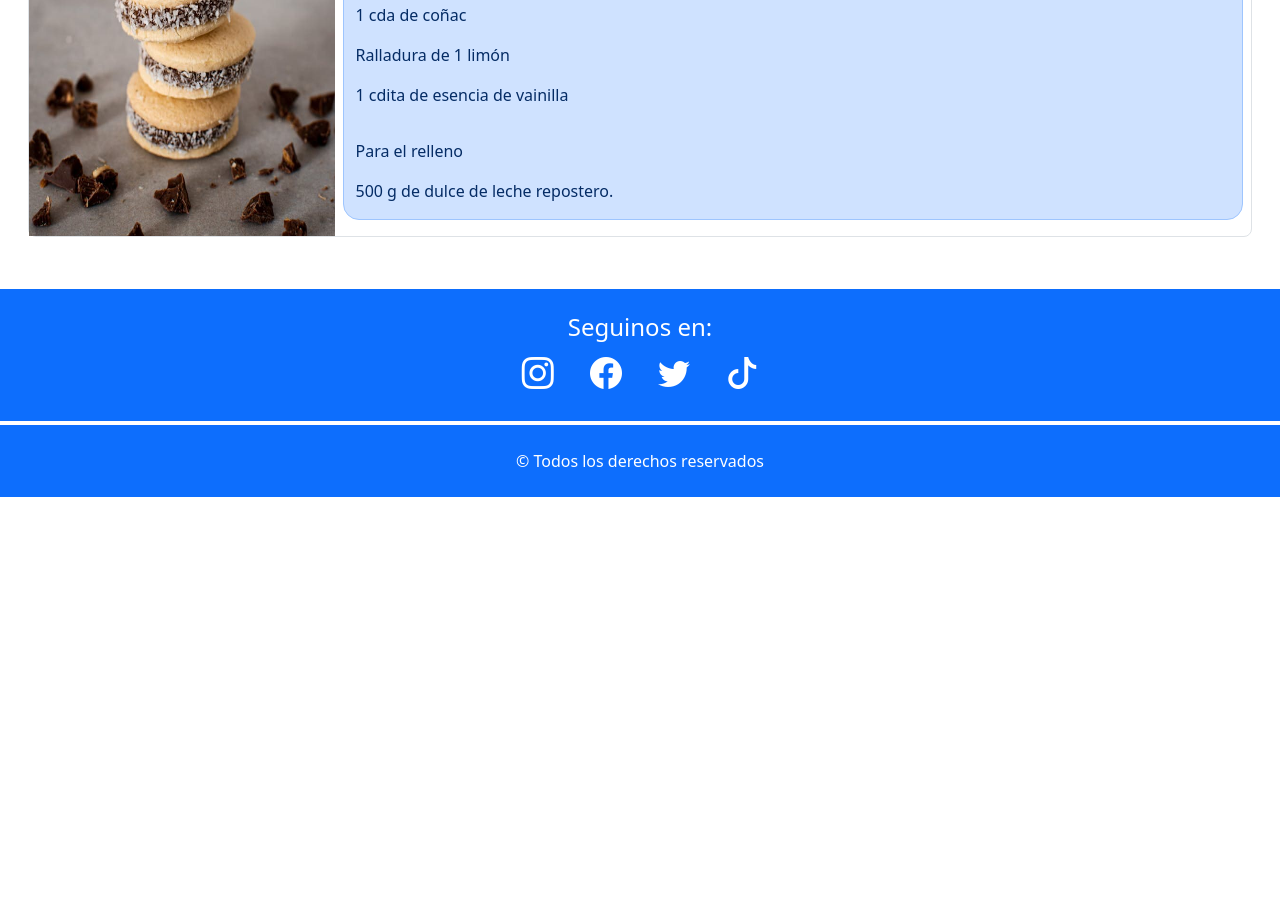
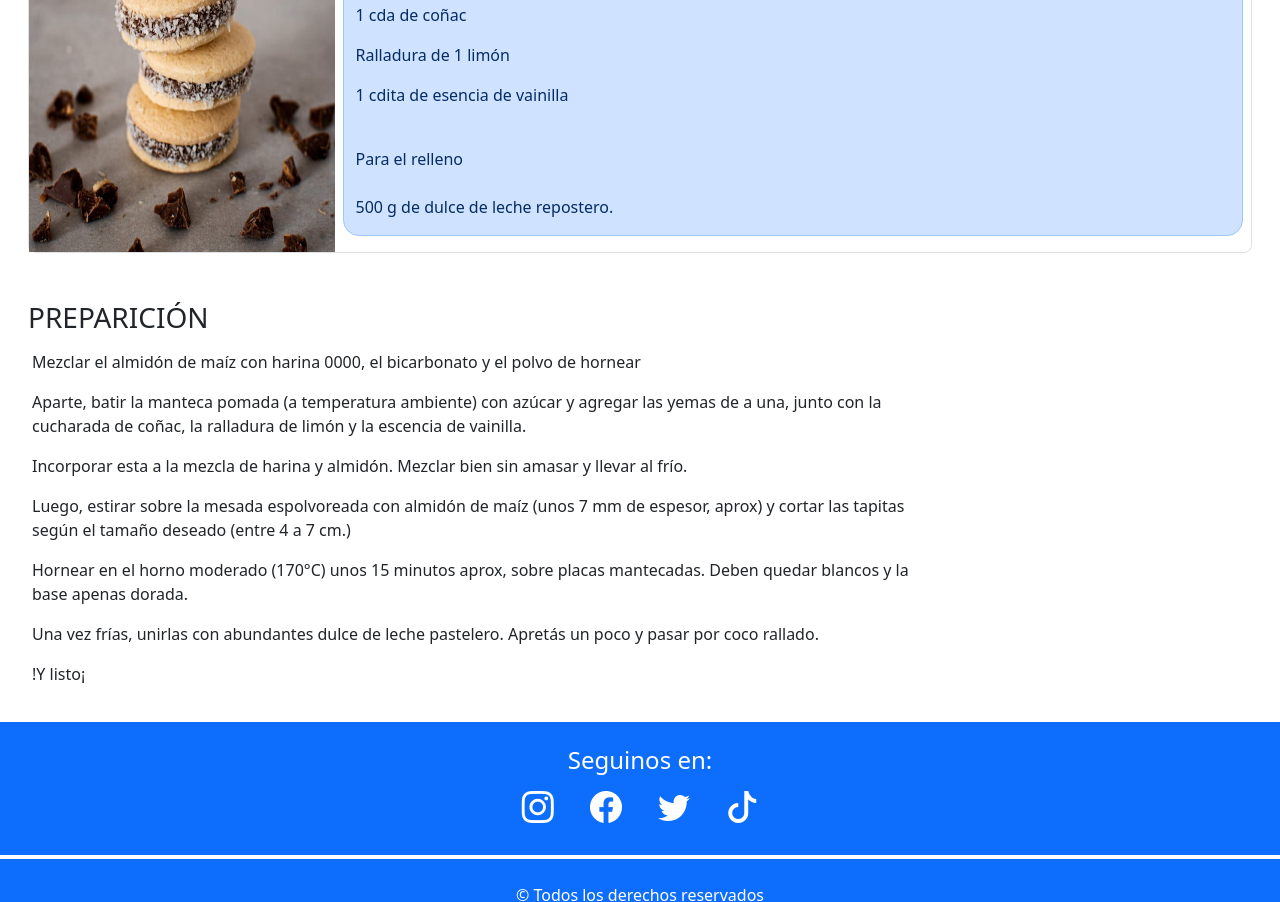
Before and after one commit to Viv119R/Rolling-Sugar, a plain HTML site: page pages/alfajores-de-maisena.html in a window 1280 px wide. Shown: the part 433-1335 px from the top of the page. Before the commit the page ends 930 px from the top, so only its background shows below. Drawn offline with nearby package versions, Linux system fonts and the light colour scheme.

Commit message:
Se creo un segundo article que contiene los pasos para preparar los alfajores

```diff
--- a/css/style.css
+++ b/css/style.css
@@ -38,6 +38,7 @@ main {
   margin: 8px 0px;
   &:hover {
     transform: scale(1.1);
+    transition: transform 0.3s ease;
   }
   img {
     height: 420px;
--- a/pages/alfajores-de-maisena.html
+++ b/pages/alfajores-de-maisena.html
@@ -93,9 +93,37 @@
                 <p>1 cda de coñac</p>
                 <p>Ralladura de 1 limón</p>
                 <p>1 cdita de esencia de vainilla</p>
-                <p class="my-3">Para el relleno</p>
+                <p class="my-4">Para el relleno</p>
                 <p>500 g de dulce de leche repostero.</p>
               </div>
+            </div>
+          </div>
+        </article>
+        <article class="container-fluid">
+          <div class="col-12 col-md-6 col-lg-9 p-0">
+            <h3 class="m-3">PREPARICIÓN</h3>
+            <div class="row p-0 mx-2 my-3">
+              <p>
+                Mezclar el almidón de maíz con harina 0000, el bicarbonato y el
+                polvo de hornear
+              </p>
+              <p>
+                Aparte, batir la manteca pomada (a temperatura ambiente) con
+                azúcar y agregar las yemas de a una, junto con la cucharada de
+                coñac, la ralladura de limón y la escencia de vainilla.
+              </p>
+              <p>
+                Incorporar esta a la mezcla de harina y almidón. Mezclar bien
+                sin amasar y llevar al frío.
+              </p>
+              <p>
+                Luego, estirar sobre la mesada espolvoreada con almidón de maíz
+                (unos 7 mm de espesor, aprox) y cortar las tapitas según el
+                tamaño deseado (entre 4 a 7 cm.)
+              </p>
+              <p>Hornear en el horno moderado (170°C) unos 15 minutos aprox, sobre placas mantecadas. Deben quedar blancos y la base apenas dorada.</p>
+              <p>Una vez frías, unirlas con abundantes dulce de leche pastelero. Apretás un poco y pasar por coco rallado.</p>
+              <p>!Y listo¡</p>
             </div>
           </div>
         </article>
```
Also changed, not shown: index.html (+1 -1 lines).
